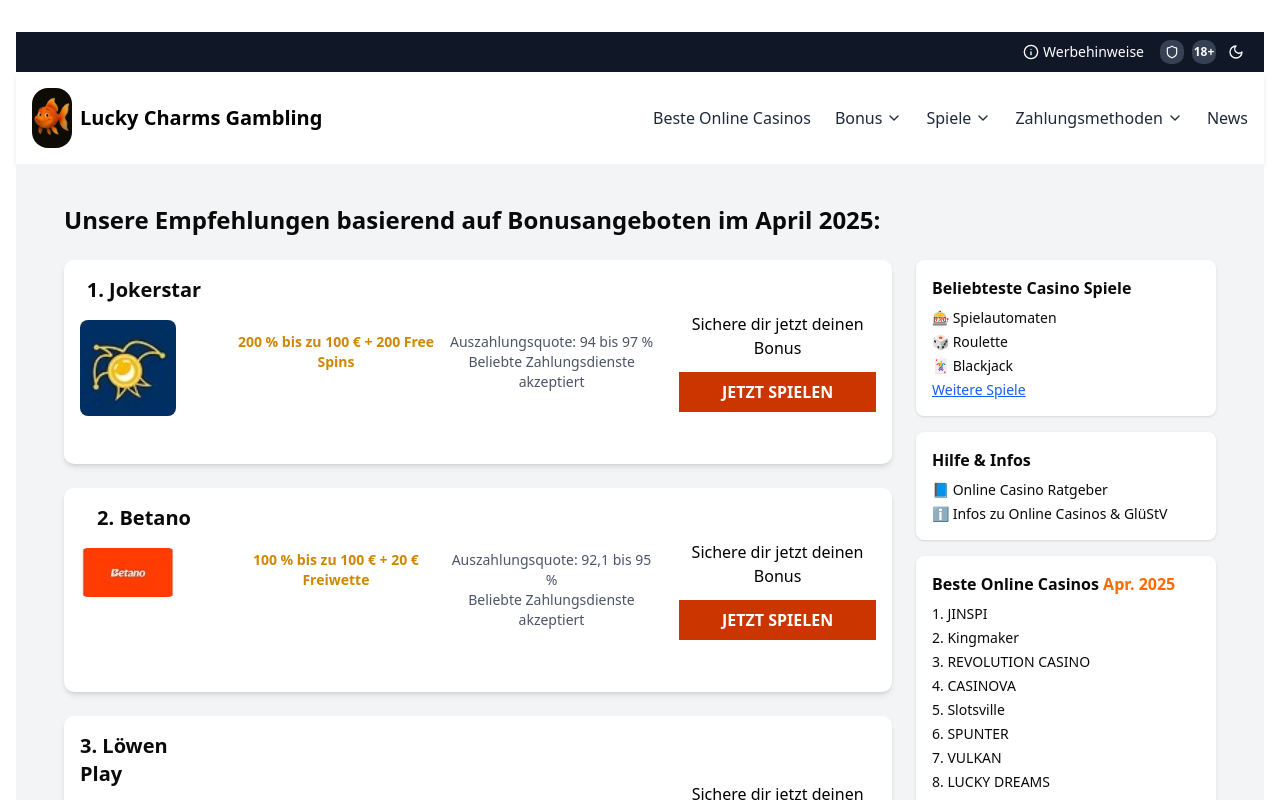
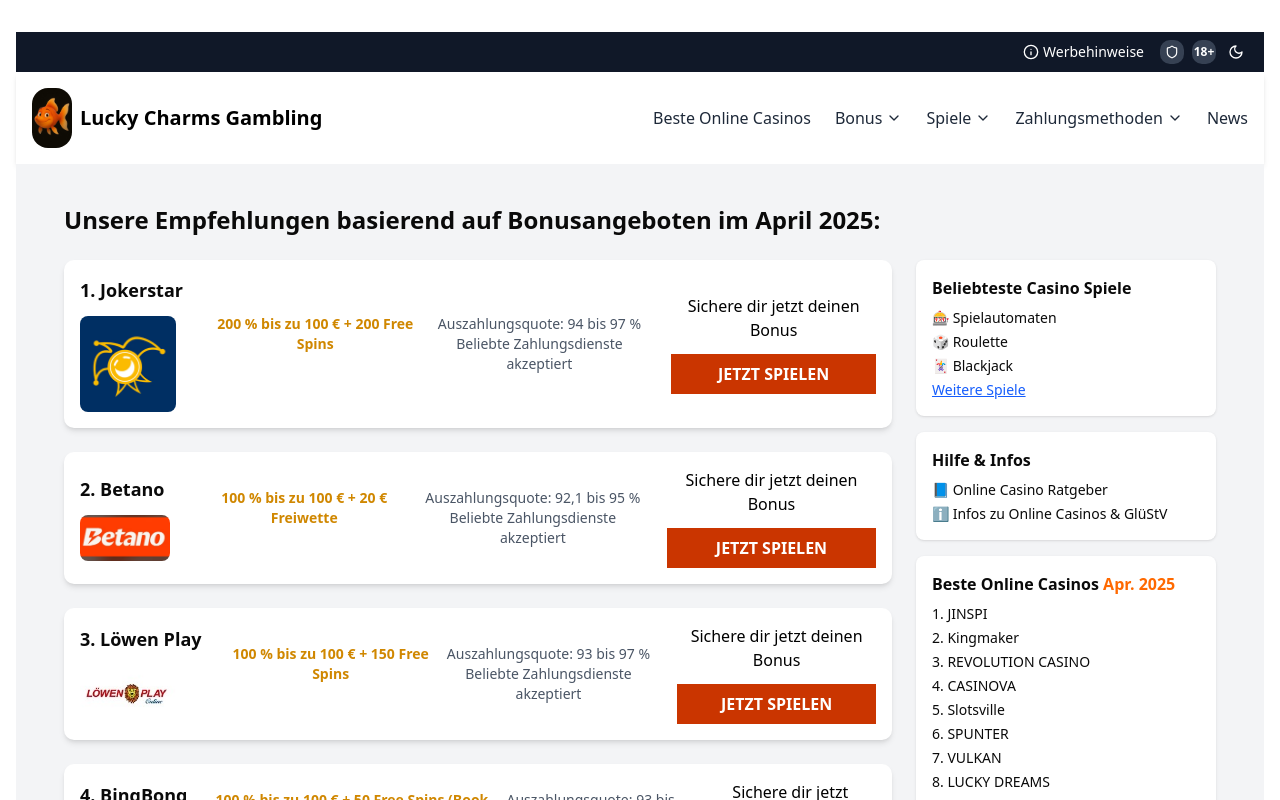
Before and after one commit to SaadAnna/Sorinico, a Next.js app: page / in a window 1280 px wide. Shown: the top 800 px of the page. Built offline with nearby package versions, Linux system fonts and the light colour scheme.

Commit message:
change the image and the size

```diff
--- a/app/page.tsx
+++ b/app/page.tsx
@@ -19,7 +19,7 @@
   {
     id: 1,
     name: "1. Jokerstar",
-    imageAlt: "/jokimage.jpeg",
+    imageAlt: "/jokistart.jpeg",
     bonus: "200 % bis zu 100 € + 200 Free Spins",
     details:
       "Auszahlungsquote: 94 bis 97 %\nBeliebte Zahlungsdienste akzeptiert",
@@ -32,7 +32,7 @@
   {
     id: 2,
     name: "2. Betano",
-    imageAlt: "/betr.jpeg",
+    imageAlt: "/betano.jpeg",
     bonus: "100 % bis zu 100 € + 20 € Freiwette",
     details:
       "Auszahlungsquote: 92,1 bis 95 %\nBeliebte Zahlungsdienste akzeptiert",
@@ -101,17 +101,16 @@
               key={casino.id}
               className="bg-white dark:bg-gray-700 shadow-md p-4 rounded-lg flex flex-col md:flex-row items-center w-ma justify-between"
             >
-              <div className="flex flex-col items-center gap-4 w-full md:w-auto">
-                <span className="text-xl font-bold">{casino.name}</span>
-                <div className="w-32 h-32 relative">
+              <div className="flex flex-col text-start gap-3">
+                <span className="text-lg whitespace-nowrap font-bold">{casino.name}</span>
                   <Image
                     src={casino.imageAlt}
                     alt="image icon"
                     width={96}
                     height={96}
-                    className="rounded-md "
+                    className="rounded-md justify-start "
                   />
-                </div>
+
               </div>
               <div className="flex gap-2 itmes-center mt-4 md:mt-0 md:px-6 text-center md:text-left">
                 <p className="font-bold text-sm text-yellow-600 text-center">
```
Also changed, not shown: public/betano.jpeg (added), public/jokistart.jpeg (added).
